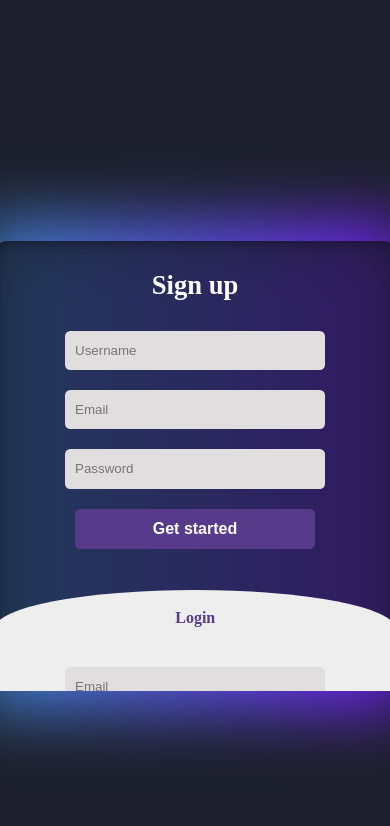
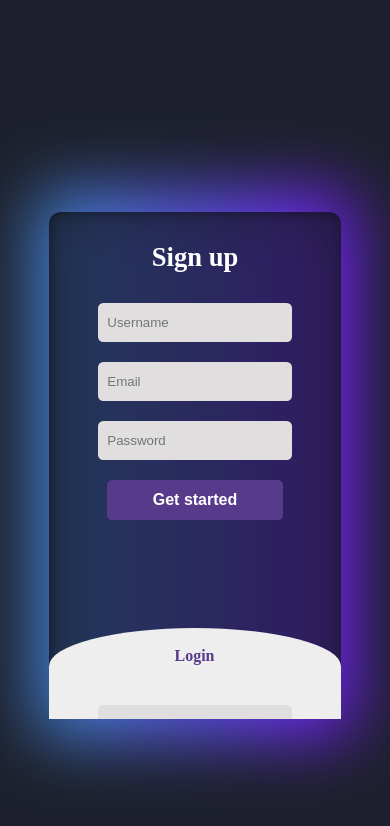
Before and after one commit to leroyjenkem/chat-app, a React (Create React App) app: page / in a window 390 px wide. Shown: the top 826 px of the page. Built offline with nearby package versions, Linux system fonts and the light colour scheme; no server answers.

Commit message:
Styles
Testing responsiveness with postcss custom media queries

```diff
--- a/package.json
+++ b/package.json
@@ -20,7 +20,9 @@
     "npm-run-all": "^4.1.5",
     "postcss": "^8.4.13",
     "postcss-cli": "^9.1.0",
+    "postcss-custom-media": "^8.0.0",
     "postcss-dark-theme-class": "^0.7.3",
+    "postcss-media-minmax": "^5.0.0",
     "postcss-nested": "^5.0.6",
     "postcss-scss": "^4.0.4",
     "postcss-simple-vars": "^6.0.3",
--- a/postcss.config.js
+++ b/postcss.config.js
@@ -1,9 +1,9 @@
 module.exports = {
-    syntax: 'postcss-scss',
     plugins: [
         require('rfs'),
         require('postcss-nested'),
         require('autoprefixer'),
         require('postcss-dark-theme-class'),
+        require('postcss-custom-media')
     ],
 };
--- a/src/styles.css
+++ b/src/styles.css
@@ -10,16 +10,13 @@
 	display: flex;
 	justify-content: center;
 	align-items: center;
-
 }
 
 @media (min-width: 1200px) {
 
 	body {
 	padding: 5rem;
-
 	}
-
 }
 
 body::-webkit-scrollbar {
@@ -88,9 +85,10 @@
 	max-width: 5rem;
 }
 
+
 .authwrap {
-	width: 400px;
-	height: 450px;
+	width: 30vw;
+	height: 95vh;
 	overflow: hidden;
 }
 
@@ -124,9 +122,7 @@
 	label {
 	font-size: 2.3rem;
 	margin: 2.8rem;
-
 	}
-
 }
 
 input{
@@ -168,8 +164,8 @@
 	height: 460px;
 	background: #eee;
 	border-radius: 60% / 10%;
-	-webkit-transform: translateY(-160px);
-	        transform: translateY(-160px);
+	-webkit-transform: translateY(-150px);
+	        transform: translateY(-150px);
 	transition: .8s ease-in-out;
 }
 
@@ -180,8 +176,8 @@
 }
 
 #chk:checked ~ .login{
-	-webkit-transform: translateY(-440px);
-	        transform: translateY(-440px);
+	-webkit-transform: translateY(-465px);
+	        transform: translateY(-465px);
 }
 #chk:checked ~ .login label{
 	-webkit-transform: scale(1);
@@ -192,6 +188,19 @@
 	        transform: scale(.6);
 }
 
+
+@media (max-width: 699px) {
+  .authwrap {
+  	width: 75vw;
+  	height: 60vh;
+  	overflow: hidden;
+  }
+
+  #chk:checked ~ .login{
+  	-webkit-transform: translateY(-450px);
+  	        transform: translateY(-450px);
+  }
+}
 
 
 .chatbox {
@@ -208,9 +217,23 @@
   scroll-behavior: smooth;
 }
 
+@media (max-width: 699px) {
+  display: block;
+  width: 40vw;
+  height: 55vh;
+  border-radius: rfs(.75rem);
+  border: .75rem solid transparent;
+  padding: rfs(.1rem);
+  background-color: rgba(29, 32, 44, 0.5);
+  overflow:auto;
+  overflow-y: scroll;
+  direction: ltr;
+  scroll-behavior: smooth;
+}
+
 .chat-list {
-  margin: auto;
-  padding: 1.25rem;
+
+  padding: 0 1.25rem;
 }
 
 .chatbox::-webkit-scrollbar {
@@ -264,7 +287,7 @@
   text-align: left;
   list-style: none;
 	color: #ccc;
-  padding: 0.2rem;
+  padding-top: 0.25rem;
 }
 
 .message-form {
--- a/src/styles/auth.css
+++ b/src/styles/auth.css
@@ -1,6 +1,7 @@
+
 .authwrap {
-	width: 400px;
-	height: 450px;
+	width: 30vw;
+	height: 95vh;
 	overflow: hidden;
 }
 
@@ -68,7 +69,7 @@
 	height: 460px;
 	background: #eee;
 	border-radius: 60% / 10%;
-	transform: translateY(-160px);
+	transform: translateY(-150px);
 	transition: .8s ease-in-out;
 }
 
@@ -78,7 +79,7 @@
 }
 
 #chk:checked ~ .login{
-	transform: translateY(-440px);
+	transform: translateY(-465px);
 }
 #chk:checked ~ .login label{
 	transform: scale(1);
@@ -86,3 +87,16 @@
 #chk:checked ~ .signup label{
 	transform: scale(.6);
 }
+
+
+@media (--small-viewport) {
+  .authwrap {
+  	width: 75vw;
+  	height: 60vh;
+  	overflow: hidden;
+  }
+
+  #chk:checked ~ .login{
+  	transform: translateY(-450px);
+  }
+}
--- /dev/null
+++ b/src/styles/breakpoints.css
@@ -0,0 +1,3 @@
+@custom-media --small-viewport (max-width: 699px);
+@custom-media --reg-viewport (screen and (min-width: 700px and max-width: 1199px));
+@custom-media --lrg-viewport (min-width: 1200);
--- a/src/styles/bundle/bundled.css
+++ b/src/styles/bundle/bundled.css
@@ -1,3 +1,7 @@
+@custom-media --small-viewport (max-width: 699px);
+@custom-media --reg-viewport (screen and (min-width: 700px and max-width: 1199px));
+@custom-media --lrg-viewport (min-width: 1200);
+
 html, body {
 
 }
@@ -10,7 +14,6 @@
 	display: flex;
 	justify-content: center;
 	align-items: center;
-
 }
 
 body::-webkit-scrollbar {
@@ -61,9 +64,10 @@
 	max-width: 5rem;
 }
 
+
 .authwrap {
-	width: 400px;
-	height: 450px;
+	width: 30vw;
+	height: 95vh;
 	overflow: hidden;
 }
 
@@ -131,7 +135,7 @@
 	height: 460px;
 	background: #eee;
 	border-radius: 60% / 10%;
-	transform: translateY(-160px);
+	transform: translateY(-150px);
 	transition: .8s ease-in-out;
 }
 
@@ -141,7 +145,7 @@
 }
 
 #chk:checked ~ .login{
-	transform: translateY(-440px);
+	transform: translateY(-465px);
 }
 #chk:checked ~ .login label{
 	transform: scale(1);
@@ -150,6 +154,18 @@
 	transform: scale(.6);
 }
 
+
+@media (--small-viewport) {
+  .authwrap {
+  	width: 75vw;
+  	height: 60vh;
+  	overflow: hidden;
+  }
+
+  #chk:checked ~ .login{
+  	transform: translateY(-450px);
+  }
+}
 
 
 .chatbox {
@@ -166,9 +182,23 @@
   scroll-behavior: smooth;
 }
 
+@media (--small-viewport) {
+  display: block;
+  width: 40vw;
+  height: 55vh;
+  border-radius: rfs(.75rem);
+  border: .75rem solid transparent;
+  padding: rfs(.1rem);
+  background-color: rgba(29, 32, 44, 0.5);
+  overflow:auto;
+  overflow-y: scroll;
+  direction: ltr;
+  scroll-behavior: smooth;
+}
+
 .chat-list {
-  margin: auto;
-  padding: rfs(1.25rem);
+
+  padding: rfs(0 1.25rem);
 }
 
 .chatbox::-webkit-scrollbar {
@@ -221,7 +251,7 @@
   text-align: left;
   list-style: none;
 	color: #ccc;
-  padding: rfs(.2rem);
+  padding-top: rfs(.25rem);
 }
 
 .message-form {
--- a/src/styles/chat.css
+++ b/src/styles/chat.css
@@ -1,4 +1,3 @@
-
 
 .chatbox {
   display: block;
@@ -14,9 +13,23 @@
   scroll-behavior: smooth;
 }
 
+@media (--small-viewport) {
+  display: block;
+  width: 40vw;
+  height: 55vh;
+  border-radius: rfs(.75rem);
+  border: .75rem solid transparent;
+  padding: rfs(.1rem);
+  background-color: rgba(29, 32, 44, 0.5);
+  overflow:auto;
+  overflow-y: scroll;
+  direction: ltr;
+  scroll-behavior: smooth;
+}
+
 .chat-list {
-  margin: auto;
-  padding: rfs(1.25rem);
+
+  padding: rfs(0 1.25rem);
 }
 
 .chatbox::-webkit-scrollbar {
@@ -69,7 +82,7 @@
   text-align: left;
   list-style: none;
 	color: #ccc;
-  padding: rfs(.2rem);
+  padding-top: rfs(.25rem);
 }
 
 .message-form {
--- a/src/styles/main.css
+++ b/src/styles/main.css
@@ -10,7 +10,6 @@
 	display: flex;
 	justify-content: center;
 	align-items: center;
-
 }
 
 body::-webkit-scrollbar {
```
Also changed, not shown: gulpfile.js (+11 -1 lines).
